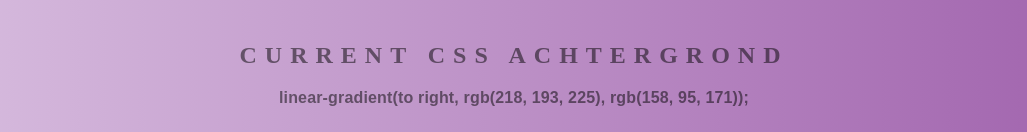
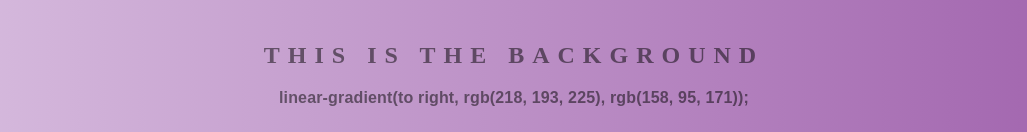
Before and after one commit to br544586/backgound_generator, a plain HTML site: page index.html in a window 1280 px wide. Shown: the part 315-447 px from the top of the page, without its empty margins (126-1153 px from the left). Drawn offline with Linux system fonts and the light colour scheme.

Commit message:
Changing text

```diff
--- a/index.html
+++ b/index.html
@@ -10,7 +10,7 @@
 	<input class="color2" type="color" name="color2" value="#9E5FAB">
 	<p></p>
 	<button id="random">Random</button>
-	<h2>Current CSS Achtergrond</h2>
+	<h2>This is the background</h2>
 	<h3></h3>
 
 	<footer>
```
